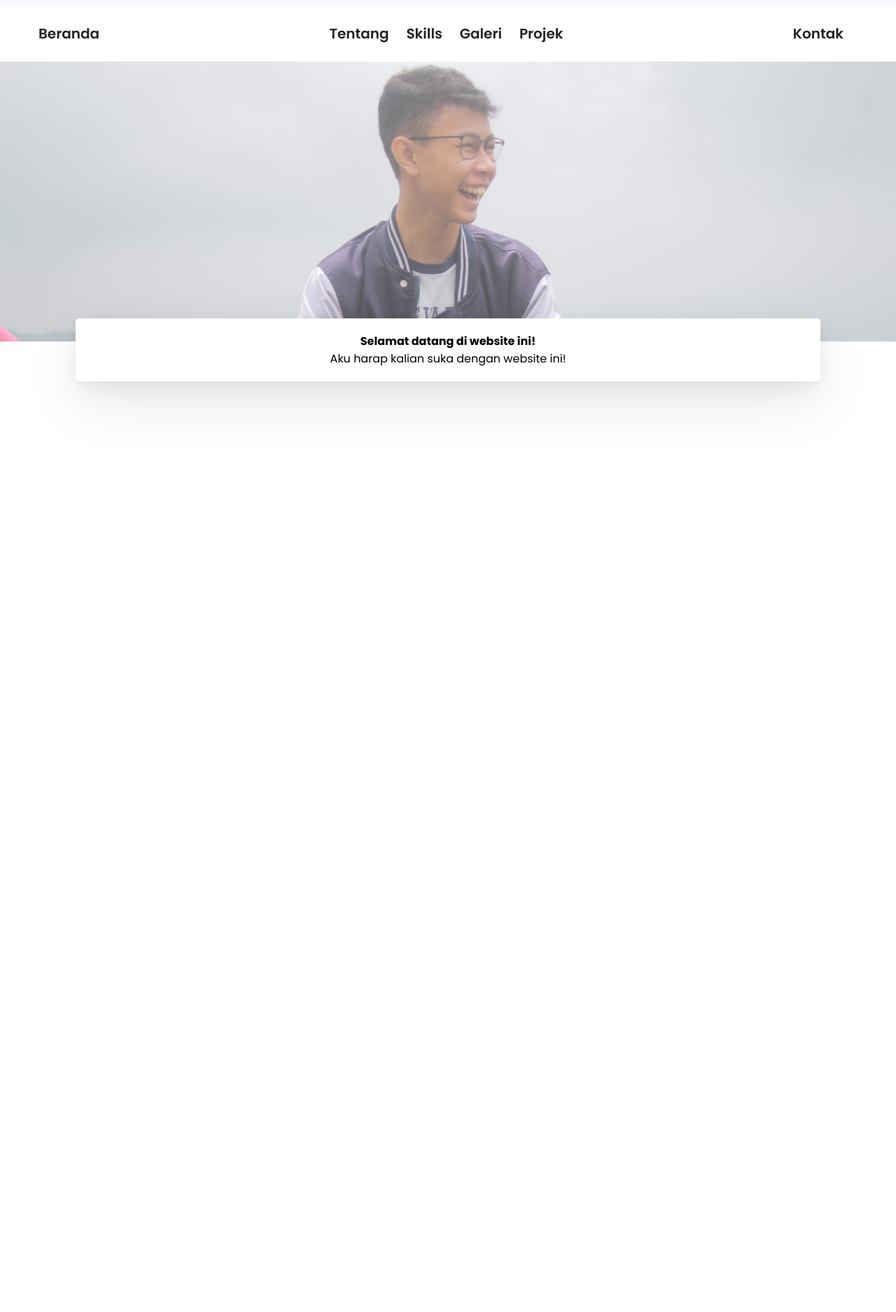
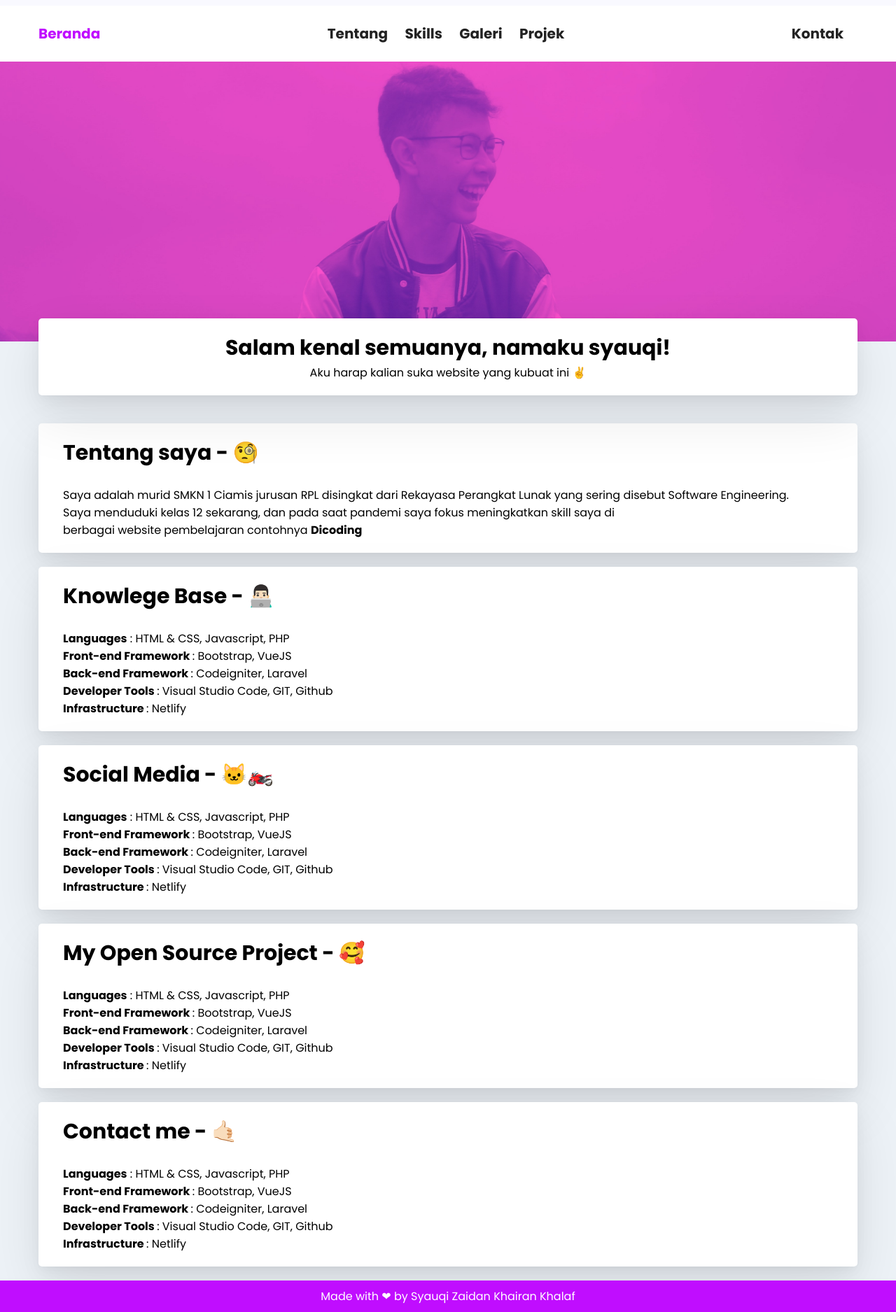
Before and after one commit to syauqi/exploration, a plain HTML site: page Dicoding Indonesia/Submission/index.html in a window 1280 px wide. Shown: the part 34-1909 px from the top of the page at 70% size. Before the commit the page ends 800 px from the top, so only its background shows below. Drawn offline with Linux system fonts and the light colour scheme.

Commit message:
Dicoding Submission On Progress ✌

```diff
--- a/Dicoding Indonesia/HTML/assets/styles/style.css
+++ b/Dicoding Indonesia/HTML/assets/styles/style.css
@@ -13,7 +13,6 @@ body {
 nav {
   background-color: #00a2c6;
   padding: 5px;
-  position: sticky;
   top: 0;
 }
 
--- a/Dicoding Indonesia/Submission/assets/scripts/main.js
+++ b/Dicoding Indonesia/Submission/assets/scripts/main.js
@@ -0,0 +1,13 @@
+window.onscroll = function() {myFunction()};
+
+var navbar = document.getElementById("navbar");
+
+var sticky = navbar.offsetTop;
+
+function myFunction() {
+  if (window.pageYOffset >= sticky) {
+    navbar.classList.add("sticky")
+  } else {
+    navbar.classList.remove("sticky");
+  }
+}
--- a/Dicoding Indonesia/Submission/assets/styles/style.css
+++ b/Dicoding Indonesia/Submission/assets/styles/style.css
@@ -64,10 +64,15 @@ caption {
 }
 /* End Reset CSS */
 
+html {
+  scroll-behavior: smooth;
+}
+
 body {
   font-family: "Poppins", sans-serif;
   margin: 0;
   padding: 0;
+  background-color: #edf2f7;
 }
 
 .contact-section {
@@ -123,6 +128,23 @@ nav li {
   object-position: center;
 }
 
+.url-fixer {
+  text-decoration: none;
+  color: #777777;
+}
+
+li span {
+  background-image: linear-gradient(transparent calc(75% - 5px), #c00dff 5px);
+  background-size: 0;
+  background-repeat: no-repeat;
+  display: inline;
+  -webkit-transition: 0.5s ease;
+  transition: 0.5s ease;
+}
+li:hover span {
+  background-size: 100%;
+}
+
 nav {
   background-color: #ffffff;
   padding: 25px;
@@ -130,11 +152,19 @@ nav {
   box-shadow: 0 2.8px 2.2px rgba(0, 0, 0, 0), 0 6.7px 5.3px rgba(0, 0, 0, 0.001),
     0 12.5px 10px rgba(0, 0, 0, 0.004), 0 22.3px 17.9px rgba(0, 0, 0, 0.01),
     0 41.8px 33.4px rgba(0, 0, 0, 0.022), 0 100px 80px rgba(0, 0, 0, 0.05);
+  top: 0;
+  z-index: 5;
+}
+
+.sticky {
+  position: fixed;
+  top: 0;
+  width: 100%;
 }
 
 nav a {
   font-size: 20px;
-  font-weight: 600;
+  font-weight: 700;
   text-decoration: none;
   color: #222222;
 }
@@ -147,7 +177,6 @@ nav a {
 }
 
 .jumbotron-card {
-  width: 80%;
   background-color: #ffffff;
   margin: -40px auto;
   padding: 20px;
@@ -160,6 +189,63 @@ nav a {
     0 6.9px 17.9px rgba(0, 0, 0, 0.023), 0 13px 33.4px rgba(0, 0, 0, 0.041),
     0 31px 80px rgba(0, 0, 0, 0.09);
 }
+
+.article-card {
+  background-color: #ffffff;
+  box-shadow: 0 0.9px 2.2px rgba(0, 0, 0, 0.003),
+    0 2.1px 5.3px rgba(0, 0, 0, 0.007), 0 3.9px 10px rgba(0, 0, 0, 0.013),
+    0 6.9px 17.9px rgba(0, 0, 0, 0.023), 0 13px 33.4px rgba(0, 0, 0, 0.041),
+    0 31px 80px rgba(0, 0, 0, 0.09);
+
+  border-radius: 5px;
+  padding: 20px;
+  margin-top: 20px;
+}
+
+.contact-article-card {
+  background-color: #ffffff;
+  box-shadow: 0 0.9px 2.2px rgba(0, 0, 0, 0.003),
+    0 2.1px 5.3px rgba(0, 0, 0, 0.007), 0 3.9px 10px rgba(0, 0, 0, 0.013),
+    0 6.9px 17.9px rgba(0, 0, 0, 0.023), 0 13px 33.4px rgba(0, 0, 0, 0.041),
+    0 31px 80px rgba(0, 0, 0, 0.09);
+
+  border-radius: 5px;
+  padding: 20px;
+  margin-top: 20px;
+}
+
+.mt-80 {
+  margin-top: 80px;
+}
+
+.text-center {
+  text-align: center;
+}
+
+.subjudul {
+  font-size: 30px;
+}
+
+.active {
+  color: #c00dff;
+}
+
+.jumbotron-card h1 {
+  font-size: 30px;
+}
+
+footer {
+  background-color: #c00dff;
+  margin-top: 20px;
+  padding: 10px;
+  color: white;
+  text-align: center;
+}
+
+/* .skill-list {
+  display: inline;
+  float: left;
+} */
 
 @media (min-width: 768px) {
   .container {
--- a/Dicoding Indonesia/Submission/index.html
+++ b/Dicoding Indonesia/Submission/index.html
@@ -1,15 +1,19 @@
 <!DOCTYPE html>
 <html lang="en">
-
   <head>
     <meta charset="UTF-8" />
     <meta name="description" content="Submission Dicoding Indonesia" />
     <meta name="viewport" content="width=device-width, initial-scale=1.0" />
     <title>Dicoding Submission - Syauqi Zaidan Khairan Khalaf</title>
-    <script src="https://kit.fontawesome.com/57635d64f6.js" crossorigin="anonymous"></script>
+    <script
+      src="https://kit.fontawesome.com/57635d64f6.js"
+      crossorigin="anonymous"
+    ></script>
     <link rel="stylesheet" href="assets/styles/style.css" />
-    <link href="https://fonts.googleapis.com/css2?family=Poppins:wght@400;500;600;700;800&display=swap"
-        rel="stylesheet" />
+    <link
+      href="https://fonts.googleapis.com/css2?family=Poppins:wght@400;500;600;700;800&display=swap"
+      rel="stylesheet"
+    />
   </head>
 
   <body>
@@ -17,54 +21,146 @@
       <div class="contact-section">
         <div class="container">
           <p class="font-awesome">
-                    <i class="fab fa-facebook-f icon"></i>
-                    <i class="fab fa-twitter icon"></i>
-                    <i class="fab fa-github icon"></i>
-                    <i class="fab fa-instagram icon"></i>
-                    <i class="fab fa-dribbble icon"></i>
+            <a class="url-fixer" href="https://www.facebook.com/syaaauqi/"
+              ><i class="fab fa-facebook-f icon"></i
+            ></a>
+            <a href="https://twitter.com/syaaauqi" class="url-fixer"
+              ><i class="fab fa-twitter icon"></i
+            ></a>
+            <a href="https://github.com/syauqi" class="url-fixer"
+              ><i class="fab fa-github icon"></i
+            ></a>
+            <a href="https://www.instagram.com/syaufy/" class="url-fixer"
+              ><i class="fab fa-instagram icon"></i
+            ></a>
+            <a href="https://dribbble.com/syaufy" class="url-fixer"
+              ><i class="fab fa-dribbble icon"></i
+            ></a>
             <span class="contact-information">
-                        <a class="url-header" href="#">087830016267</a>
-                        <a class="url-header" href="#">syaokay@gmail.com</a>
+              <a
+                class="url-header"
+                href=" https://api.whatsapp.com/send?phone=6281933357030&text=Halo%20Saya%20Dari%20Dicoding%20Indonesia"
+                >087830016267</a
+              >
+              <a class="url-header" href="mailto: syaokay@gmail.com"
+                >syaokay@gmail.com</a
+              >
             </span>
           </p>
         </div>
       </div>
-        <nav>
+      <nav id="navbar">
         <div class="container">
           <ul>
-                    <a href="#sejarah" class="left-contact-nav">
-                        <li>Beranda</li>
+            <a href="#" class="left-contact-nav">
+              <li class="active"><span>Beranda</span></li>
             </a>
-                    <a href="#sejarah">
-                        <li>Tentang</li>
+            <a href="#tentang">
+              <li><span>Tentang</span></li>
             </a>
-                    <a href="#geografis">
-                        <li>Skills</li>
+            <a href="#skills">
+              <li><span>Skills</span></li></a
+            >
+
+            <a href="#galeri">
+              <li><span>Galeri</span></li>
             </a>
-                    <a href="#wisata">
-                        <li>Galeri</li>
+            <a href="#projek">
+              <li><span>Projek</span></li>
             </a>
-                    <a href="#wisata">
-                        <li>Projek</li>
+            <a href="#kontak" class="right-contact-nav">
+              <li><span>Kontak</span></li>
             </a>
-                    <a href="#wisata" class="right-contact-nav">
-                        <li>Kontak</li>
-                    </a>
-                    </span>
           </ul>
         </div>
       </nav>
       <div class="jumbotron">
-            <img class="jumbotron-image" src="assets/img/syauqi-photo.jpg" alt="" srcset="">
+        <img
+          class="jumbotron-image"
+          src="assets/img/syauqi-photo.png"
+          alt=""
+          srcset=""
+        />
       </div>
     </header>
+    <div class="container">
       <div class="jumbotron-card">
-        <h1>Selamat datang di website ini!</h1>
-        <small>Aku harap kalian suka dengan website ini!</small>
+        <h1>Salam kenal semuanya, namaku syauqi!</h1>
+        <small>Aku harap kalian suka website yang kubuat ini ✌</small>
+      </div>
     </div>
     <main>
+      <div class="container">
+        <article id="tentang" class="article-card mt-80">
+          <div class="container">
+            <h3 class="subjudul">Tentang saya - 🧐</h3>
+            <p>
+              <br />
+              Saya adalah murid SMKN 1 Ciamis jurusan RPL disingkat dari
+              Rekayasa Perangkat Lunak yang sering disebut Software Engineering.
+              <br />
+              Saya menduduki kelas 12 sekarang, dan pada saat pandemi saya fokus
+              meningkatkan skill saya di
+              <br />
+              berbagai website pembelajaran contohnya <b>Dicoding</b>
+            </p>
+          </div>
+        </article>
 
+        <article id="skills" class="article-card">
+          <div class="container">
+            <h3 class="subjudul">Knowlege Base - 👨🏻‍💻</h3>
+            <br />
+            <p><b>Languages</b> : HTML & CSS, Javascript, PHP</p>
+            <p><b>Front-end Framework </b> : Bootstrap, VueJS</p>
+            <p><b>Back-end Framework </b>: Codeigniter, Laravel</p>
+            <p><b>Developer Tools </b> : Visual Studio Code, GIT, Github</p>
+            <p><b>Infrastructure </b> : Netlify</p>
+          </div>
+        </article>
+
+        <article id="social-media" class="article-card">
+          <div class="container">
+            <h3 class="subjudul">Social Media - 🐱‍🏍</h3>
+            <br />
+            <p><b>Languages</b> : HTML & CSS, Javascript, PHP</p>
+            <p><b>Front-end Framework </b> : Bootstrap, VueJS</p>
+            <p><b>Back-end Framework </b>: Codeigniter, Laravel</p>
+            <p><b>Developer Tools </b> : Visual Studio Code, GIT, Github</p>
+            <p><b>Infrastructure </b> : Netlify</p>
+          </div>
+        </article>
+
+        <article id="projek" class="article-card">
+          <div class="container">
+            <h3 class="subjudul">My Open Source Project - 🥰</h3>
+            <br />
+            <p><b>Languages</b> : HTML & CSS, Javascript, PHP</p>
+            <p><b>Front-end Framework </b> : Bootstrap, VueJS</p>
+            <p><b>Back-end Framework </b>: Codeigniter, Laravel</p>
+            <p><b>Developer Tools </b> : Visual Studio Code, GIT, Github</p>
+            <p><b>Infrastructure </b> : Netlify</p>
+          </div>
+        </article>
+
+        <article id="kontak" class="contact-article-card">
+          <div class="container">
+            <h3 class="subjudul">Contact me - 🤙🏻</h3>
+            <br />
+            <p><b>Languages</b> : HTML & CSS, Javascript, PHP</p>
+            <p><b>Front-end Framework </b> : Bootstrap, VueJS</p>
+            <p><b>Back-end Framework </b>: Codeigniter, Laravel</p>
+            <p><b>Developer Tools </b> : Visual Studio Code, GIT, Github</p>
+            <p><b>Infrastructure </b> : Netlify</p>
+          </div>
+        </article>
+      </div>
     </main>
+    <footer>
+      <div class="container">
+        <p>Made with ❤ by Syauqi Zaidan Khairan Khalaf</p>
+      </div>
+    </footer>
+    <script src="assets/scripts/main.js"></script>
   </body>
-
 </html>
```
Also changed, not shown: Dicoding Indonesia/Submission/assets/img/pp.jpg (added), Dicoding Indonesia/Submission/assets/img/syauqi-photo.png (added). Lines whose indentation alone changed are shown as unchanged.
